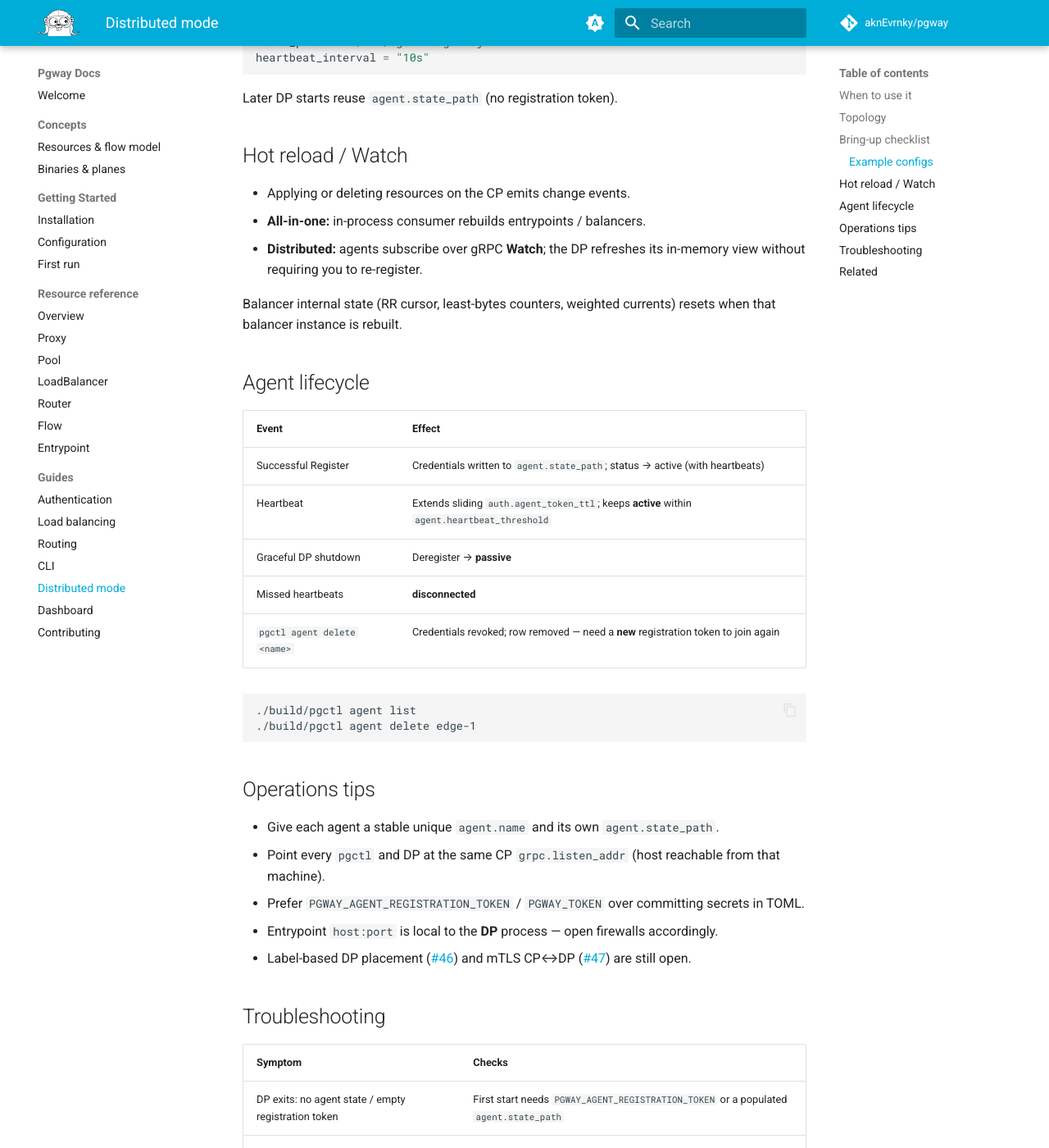
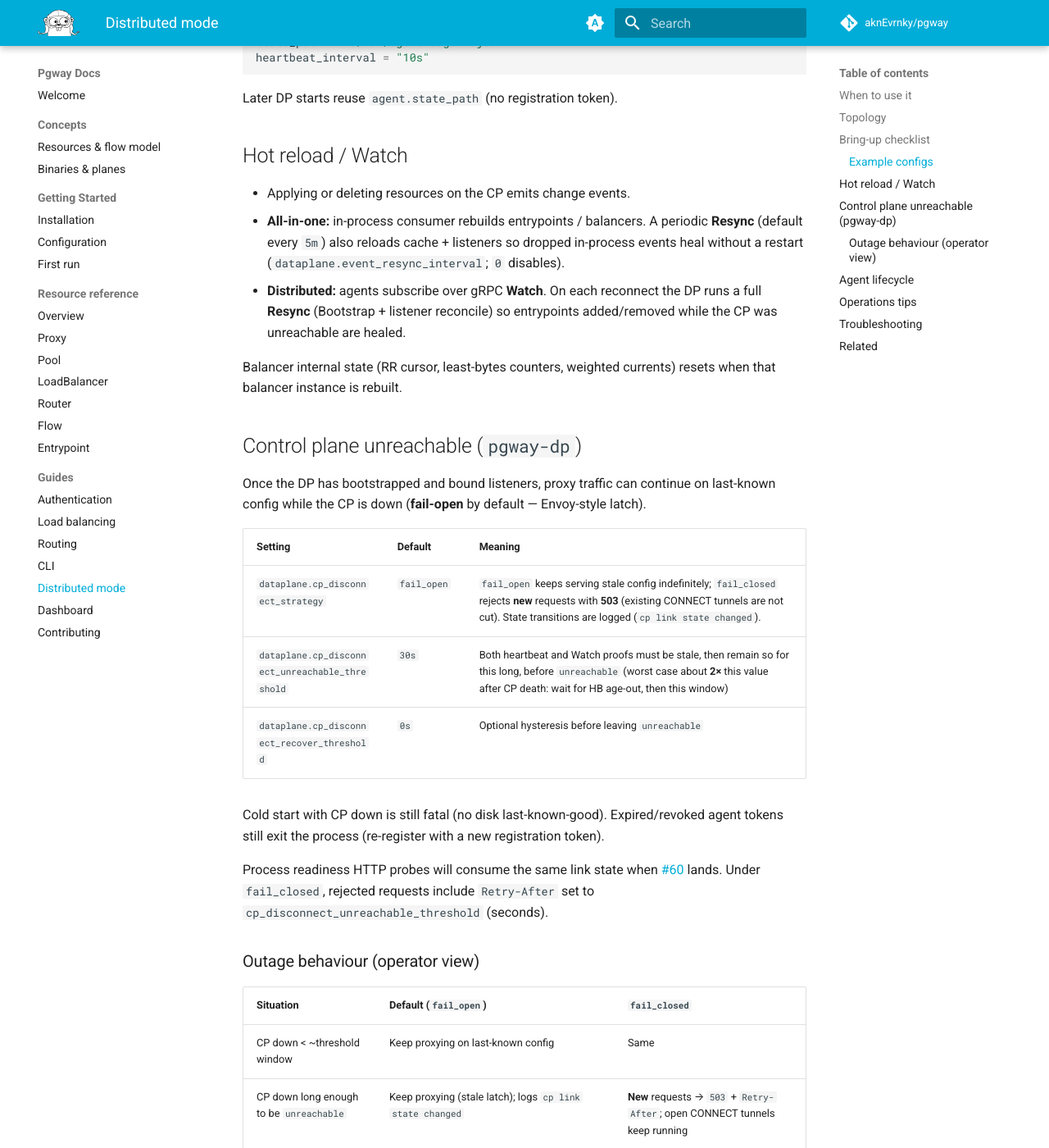
Before and after one commit to aknEvrnky/pgway-docs, an MkDocs documentation site: the page built from docs/guides/distributed.md, in a window 1280 px wide and 1400 px high, scrolled down 1865 px. Shown: the whole window at 82% size. Built offline with MkDocs 1.6.1 and Material for MkDocs 9.7.7, drawn with Linux system fonts in a browser that asks for light colours; comment, search, counter and statistics services are not loaded; some of the changed text lies outside the part shown.

Commit message:
docs: document CP disconnect policy and Resync behavior
Cover fail_open/fail_closed, thresholds (~2× timing), Retry-After,
periodic all-in-one resync, and an operator outage matrix for #70.

```diff
--- a/docs/guides/distributed.md
+++ b/docs/guides/distributed.md
@@ -83,10 +83,34 @@ Later DP starts reuse `agent.state_path` (no registration token).
 ## Hot reload / Watch
 
 - Applying or deleting resources on the CP emits change events.
-- **All-in-one:** in-process consumer rebuilds entrypoints / balancers.
-- **Distributed:** agents subscribe over gRPC **Watch**; the DP refreshes its in-memory view without requiring you to re-register.
+- **All-in-one:** in-process consumer rebuilds entrypoints / balancers. A periodic **Resync** (default every `5m`) also reloads cache + listeners so dropped in-process events heal without a restart (`dataplane.event_resync_interval`; `0` disables).
+- **Distributed:** agents subscribe over gRPC **Watch**. On each reconnect the DP runs a full **Resync** (Bootstrap + listener reconcile) so entrypoints added/removed while the CP was unreachable are healed.
 
 Balancer internal state (RR cursor, least-bytes counters, weighted currents) resets when that balancer instance is rebuilt.
+
+## Control plane unreachable (`pgway-dp`)
+
+Once the DP has bootstrapped and bound listeners, proxy traffic can continue on last-known config while the CP is down (**fail-open** by default — Envoy-style latch).
+
+| Setting | Default | Meaning |
+|---------|---------|---------|
+| `dataplane.cp_disconnect_strategy` | `fail_open` | `fail_open` keeps serving stale config indefinitely; `fail_closed` rejects **new** requests with **503** (existing CONNECT tunnels are not cut). State transitions are logged (`cp link state changed`). |
+| `dataplane.cp_disconnect_unreachable_threshold` | `30s` | Both heartbeat and Watch proofs must be stale, then remain so for this long, before `unreachable` (worst case about **2×** this value after CP death: wait for HB age-out, then this window) |
+| `dataplane.cp_disconnect_recover_threshold` | `0s` | Optional hysteresis before leaving `unreachable` |
+
+Cold start with CP down is still fatal (no disk last-known-good). Expired/revoked agent tokens still exit the process (re-register with a new registration token).
+
+Process readiness HTTP probes will consume the same link state when [#60](https://github.com/aknEvrnky/pgway/issues/60) lands. Under `fail_closed`, rejected requests include `Retry-After` set to `cp_disconnect_unreachable_threshold` (seconds).
+
+### Outage behaviour (operator view)
+
+| Situation | Default (`fail_open`) | `fail_closed` |
+|-----------|----------------------|---------------|
+| CP down &lt; ~threshold window | Keep proxying on last-known config | Same |
+| CP down long enough to be `unreachable` | Keep proxying (stale latch); logs `cp link state changed` | **New** requests → `503` + `Retry-After`; open CONNECT tunnels keep running |
+| CP returns, Watch reconnects | Full Resync (cache + listeners match CP again) | Same; `503` stops after recover |
+| Cold start while CP is down | Process exits (fatal) | Same |
+| All-in-one `pgway` | Disconnect policy N/A; periodic Resync every `event_resync_interval` heals dropped in-process events | Same |
 
 ## Agent lifecycle
 
```
Also changed, not shown: docs/getting-started/configuration.md (+10 -0 lines).
